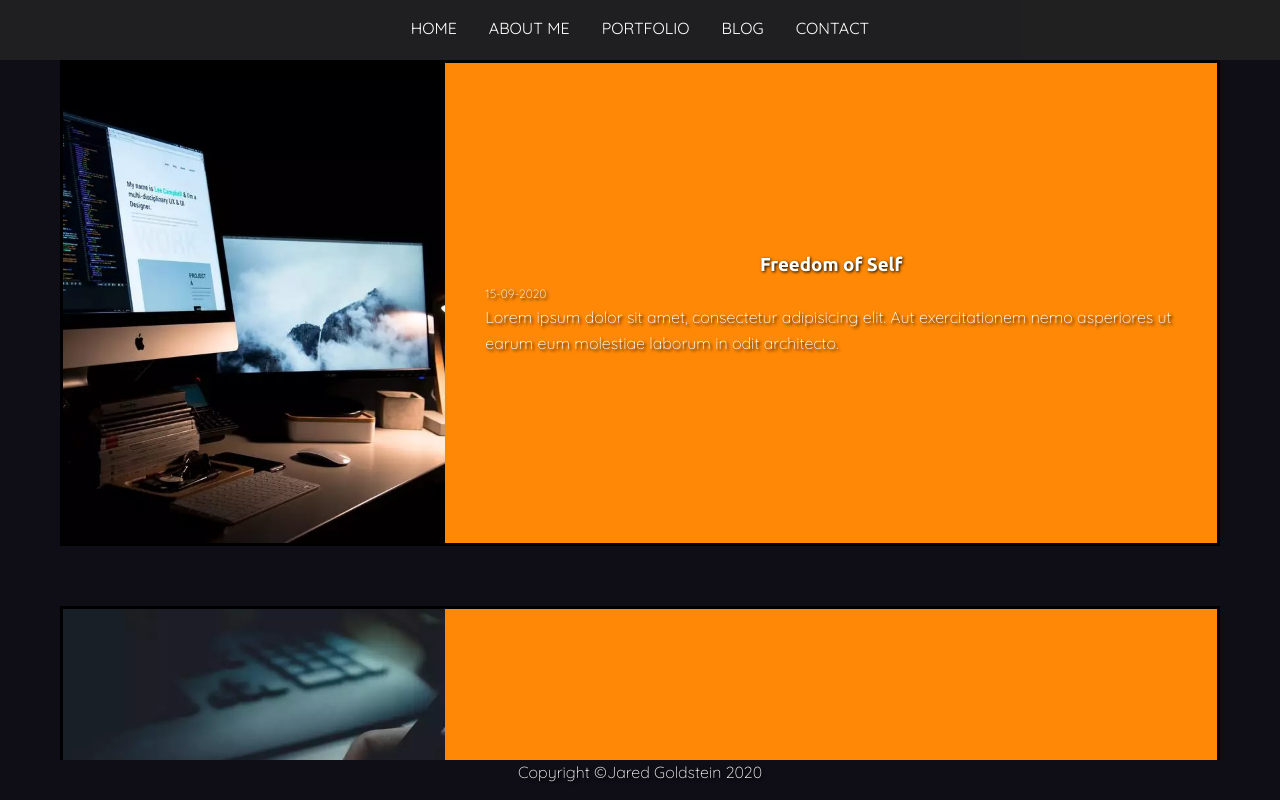
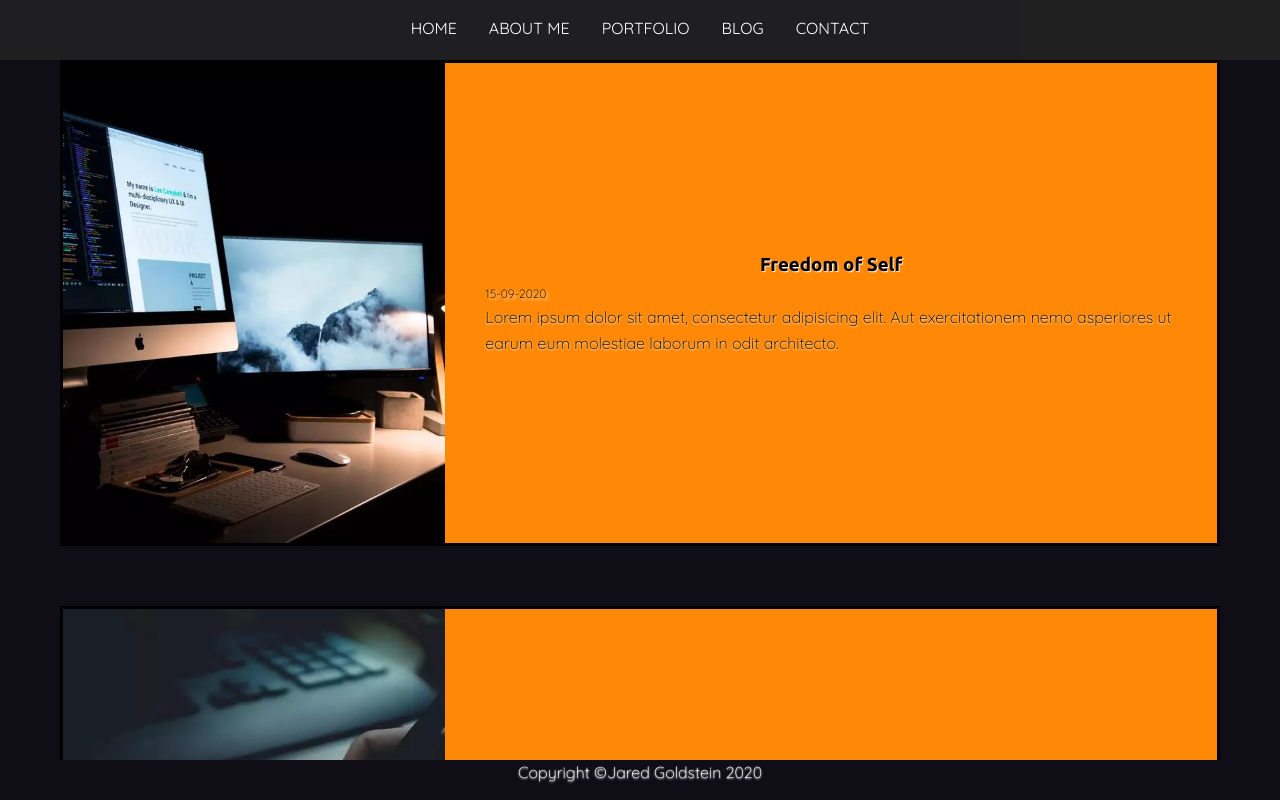
Before and after one commit to JaredGold/JaredG_Portfolio, a plain HTML site: page src/pages/blog.html in a window 1280 px wide. Drawn offline with Linux system fonts and the light colour scheme.

Commit message:
Add contrast for visibiliy impaired users

```diff
--- a/src/pages/blog.html
+++ b/src/pages/blog.html
@@ -35,7 +35,7 @@
     </nav>
 
     <main>
-      <section class="container-y">
+      <section class="container-y contrast">
         <div class="item-blog">
           <div class="blog-image-container">
             <img src="../images/blog-images/image-1.webp" alt="block of code" class="blog-image">
--- a/src/styles/style.scss
+++ b/src/styles/style.scss
@@ -4,6 +4,8 @@ $paragraph-color: #a7a9be;
 $headline-color: #fffffe;
 $secondary-color: #ff8906;
 $tertiary-color: #e53170;
+$contrast-color: black;
+$shadow-color: white;
 $nav-color: rgba(36, 36, 36, 0.808);
 $font1: 'Ubuntu', serif;
 $font2: 'Quicksand', sans-serif;
@@ -63,20 +65,20 @@ body {
 
   h1 {
     font-family: $font1;
-    text-shadow: 1px 1px 3px black;
+    text-shadow: 1px 1px 1px $shadow-color;
   }
 
   p {
     font-family: $font2;
     font-weight: lighter;
-    text-shadow: 2px 2px 3px black;
+    text-shadow: 0px 1px 2px $shadow-color;
   }
 
   time {
     font-family: $font2;
     font-weight: lighter;
     font-size: 12px;
-    text-shadow: 2px 2px 3px black;
+    text-shadow: 2px 2px 3px $shadow-color;
   }
 }
 
@@ -186,7 +188,9 @@ footer {
   height: 55px;
 }
 
-
+#home-page{
+  color: $headline-color;
+}
 
 // Center align class
 .center {
@@ -223,6 +227,10 @@ footer {
   @include center;
   flex-direction: column;
   scroll-snap-align: center;
+}
+
+.contrast{
+    color: $contrast-color;
 }
 
 .item {
```
Also changed, not shown: src/pages/aboutme.html (+1 -1 lines), src/pages/portfolio.html (+1 -1 lines), src/styles/style.css, 1 other file.
